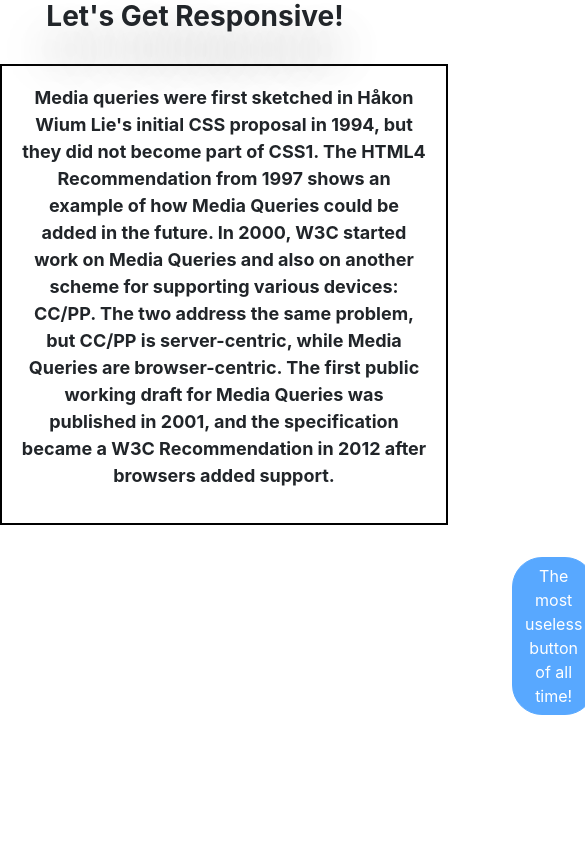
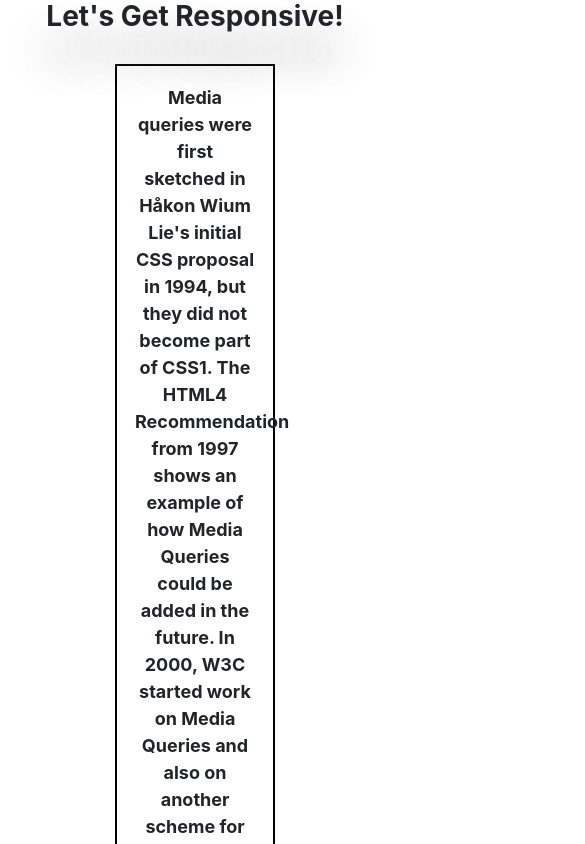
Before and after one commit to lalithapelluri6/code-drills, a plain HTML site: page day-02codedrills/cssmediaquerries/index.html in a window 390 px wide. Shown: the top 844 px of the page, 585 px wide, since content can reach past the window. Drawn offline with nearby package versions, Linux system fonts and the light colour scheme.

Commit message:
css bootstrap

```diff
--- a/day-02codedrills/cssmediaquerries/style.css
+++ b/day-02codedrills/cssmediaquerries/style.css
@@ -21,3 +21,30 @@
     margin-top: 2em;
     color:white;
 }
+@media only screen and (max-width: 960px) {
+    .sample-text {
+        width:25rem;
+        margin:auto;
+    }
+    #button {
+        margin-left: 16em;
+    }
+}
+@media only screen and (max-width: 768px) {
+    .sample-text {
+        width:15rem;
+        margin:auto;
+    }
+    #button {
+        margin-left: 12.5em;
+    }
+}
+@media only screen and (max-width: 600px) {
+    .sample-text {
+        width:10rem;
+        margin:auto;
+    }
+    #button {
+        margin-left:8em;
+    }
+}
```
